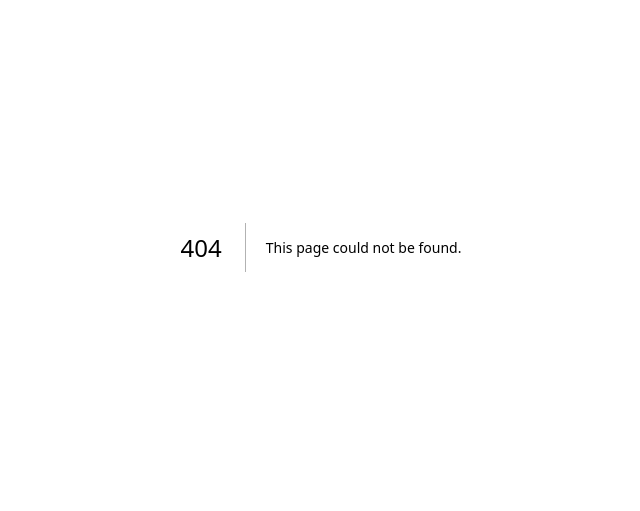
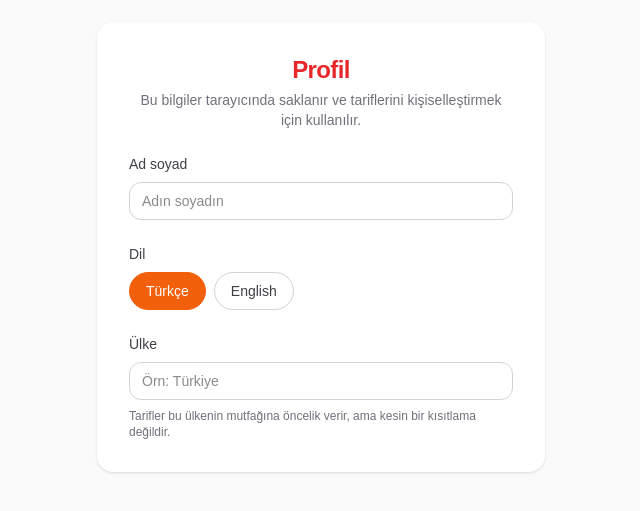
Before and after one commit to Kocayilmaz/cooksnap, a Next.js app: page /profile in a window 1280 px wide. Before the commit this address had no page. Shown: the part 153-664 px from the top of the page, without its empty margins (319-959 px from the left). Built offline with nearby package versions, Linux system fonts and the light colour scheme.

Commit message:
C:/Program Files/Git/profile sayfasi ekle (ad, dil, ulke formu)

```diff
--- /dev/null
+++ b/app/profile/page.tsx
@@ -0,0 +1,73 @@
+"use client";
+
+import { useAppDispatch, useAppSelector } from "@/lib/redux/hooks";
+import { setName, setLanguage, setCountry, type RecipeLanguage } from "@/lib/redux/userProfileSlice";
+
+const LANGUAGE_LABELS: Record<RecipeLanguage, string> = {
+  tr: "Türkçe",
+  en: "English",
+};
+
+export default function ProfilePage() {
+  const { name, language, country } = useAppSelector((state) => state.userProfile);
+  const dispatch = useAppDispatch();
+
+  return (
+    <div className="flex flex-1 items-center justify-center bg-zinc-50 px-4 py-12 dark:bg-black">
+      <main className="flex w-full max-w-md flex-col gap-6 rounded-2xl bg-white p-8 shadow-sm dark:bg-zinc-950">
+        <div className="flex flex-col gap-1 text-center">
+          <h1 className="text-2xl font-semibold tracking-tight text-brand-red">Profil</h1>
+          <p className="text-sm text-zinc-500 dark:text-zinc-400">
+            Bu bilgiler tarayıcında saklanır ve tariflerini kişiselleştirmek için kullanılır.
+          </p>
+        </div>
+
+        <label className="flex flex-col gap-2">
+          <span className="text-sm font-medium text-zinc-700 dark:text-zinc-300">Ad soyad</span>
+          <input
+            type="text"
+            value={name}
+            onChange={(event) => dispatch(setName(event.target.value))}
+            placeholder="Adın soyadın"
+            className="w-full rounded-xl border border-zinc-300 bg-transparent px-3 py-2 text-sm outline-none focus:border-brand-orange dark:border-zinc-700"
+          />
+        </label>
+
+        <div className="flex flex-col gap-2">
+          <span className="text-sm font-medium text-zinc-700 dark:text-zinc-300">Dil</span>
+          <div className="flex gap-2">
+            {(Object.keys(LANGUAGE_LABELS) as RecipeLanguage[]).map((key) => (
+              <button
+                key={key}
+                type="button"
+                onClick={() => dispatch(setLanguage(key))}
+                aria-pressed={language === key}
+                className={`rounded-full border px-4 py-2 text-sm font-medium transition-colors ${
+                  language === key
+                    ? "border-brand-orange bg-brand-orange text-white"
+                    : "border-zinc-300 text-zinc-700 hover:bg-zinc-100 dark:border-zinc-700 dark:text-zinc-300 dark:hover:bg-zinc-800"
+                }`}
+              >
+                {LANGUAGE_LABELS[key]}
+              </button>
+            ))}
+          </div>
+        </div>
+
+        <label className="flex flex-col gap-2">
+          <span className="text-sm font-medium text-zinc-700 dark:text-zinc-300">Ülke</span>
+          <input
+            type="text"
+            value={country}
+            onChange={(event) => dispatch(setCountry(event.target.value))}
+            placeholder="Örn: Türkiye"
+            className="w-full rounded-xl border border-zinc-300 bg-transparent px-3 py-2 text-sm outline-none focus:border-brand-orange dark:border-zinc-700"
+          />
+          <span className="text-xs text-zinc-500 dark:text-zinc-400">
+            Tarifler bu ülkenin mutfağına öncelik verir, ama kesin bir kısıtlama değildir.
+          </span>
+        </label>
+      </main>
+    </div>
+  );
+}
```
